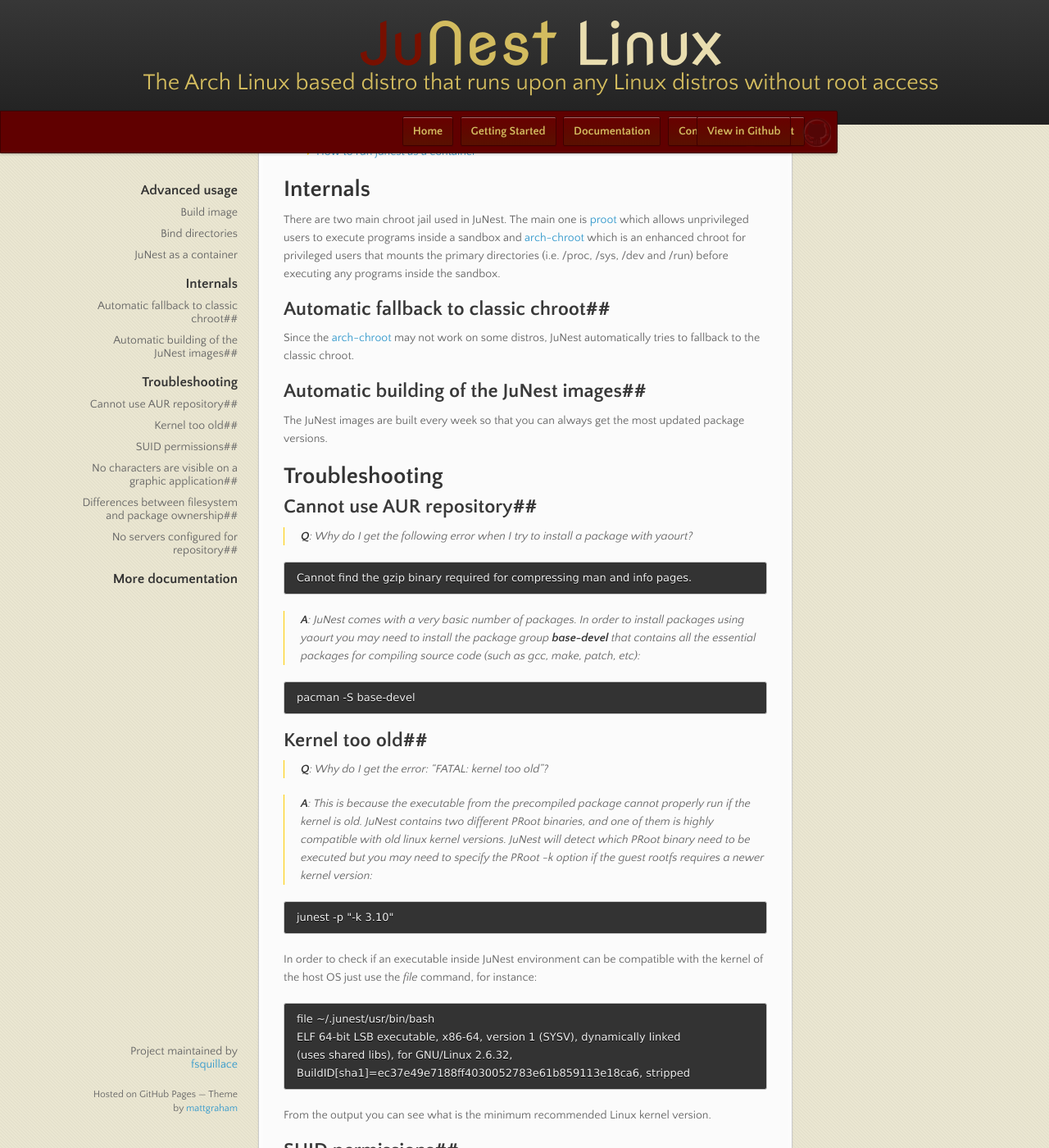
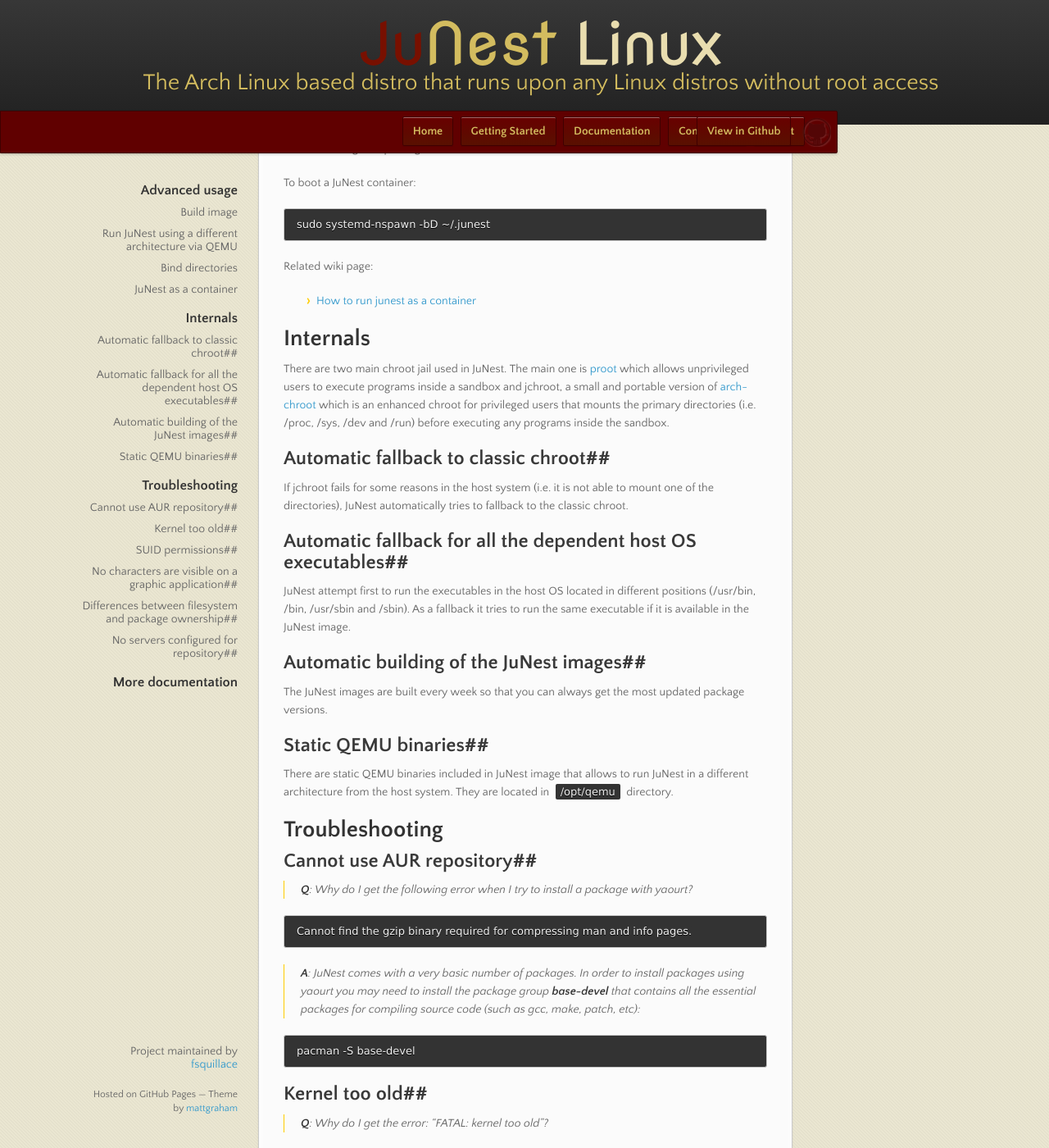
Before and after one commit to fsquillace/junest-site, a Jekyll site: the page built from documentation.md, in a window 1280 px wide and 1400 px high, scrolled down 1093 px. Shown: the whole window at 82% size. Built offline with Jekyll 4.4.1, drawn with Linux system fonts in a browser that asks for light colours; nearby versions of some CDN libraries; some of the changed text lies outside the part shown.

Commit message:
Add the JuNest updates

```diff
--- a/documentation.md
+++ b/documentation.md
@@ -11,7 +11,7 @@
     junest -b [-n]
 
 The script will create a directory containing all the essentials
-files in order to make JuNest working properly (such as pacman, yaourt, arch-chroot and proot).
+files in order to make JuNest working properly (such as pacman, yaourt and proot).
 The option **-n** will skip the final validation tests if they are not needed.
 Remember that the script to build the image must run in an Arch Linux OS with
 arch-install-scripts, package-query, git and the base-devel packages installed.
@@ -24,6 +24,13 @@
 Related wiki page:
 
 - [How to build a JuNest image using QEMU](https://github.com/fsquillace/junest/wiki/How-to-build-a-JuNest-image-using-QEMU)
+
+## Run JuNest using a different architecture via QEMU ##
+The following command will download the ARM JuNest image and will run QEMU in
+case the host OS runs on either x86\_64 or x86 architectures:
+
+    $> JUNEST_HOME=~/.junest-arm junest -a arm -- uname -m
+    armv7l
 
 ## Bind directories ##
 To bind a host directory to a guest location, you can use proot arguments:
@@ -56,18 +63,31 @@
 There are two main chroot jail used in JuNest.
 The main one is [proot](https://wiki.archlinux.org/index.php/Proot) which
 allows unprivileged users to execute programs inside a sandbox and
+jchroot, a small and portable version of
 [arch-chroot](https://wiki.archlinux.org/index.php/Chroot) which is an
 enhanced chroot for privileged users that mounts the primary directories
 (i.e. /proc, /sys, /dev and /run) before executing any programs inside
 the sandbox.
 
 ##Automatic fallback to classic chroot##
-Since the [arch-chroot](https://wiki.archlinux.org/index.php/Chroot) may not work
-on some distros, JuNest automatically tries to fallback to the classic chroot.
+If jchroot fails for some reasons in the host system (i.e. it is not able to
+mount one of the directories),
+JuNest automatically tries to fallback to the classic chroot.
+
+##Automatic fallback for all the dependent host OS executables##
+JuNest attempt first to run the executables in the host OS located in different
+positions (/usr/bin, /bin, /usr/sbin and /sbin).
+As a fallback it tries to run the same executable if it is available in the JuNest
+image.
 
 ##Automatic building of the JuNest images##
 The JuNest images are built every week so that you can always get the most
 updated package versions.
+
+##Static QEMU binaries##
+There are static QEMU binaries included in JuNest image that allows to run JuNest
+in a different architecture from the host system. They are located in `/opt/qemu`
+directory.
 
 Troubleshooting
 ===============
```
Also changed, not shown: getting_started.md (+6 -4 lines), index.md (+1 -0 lines).
